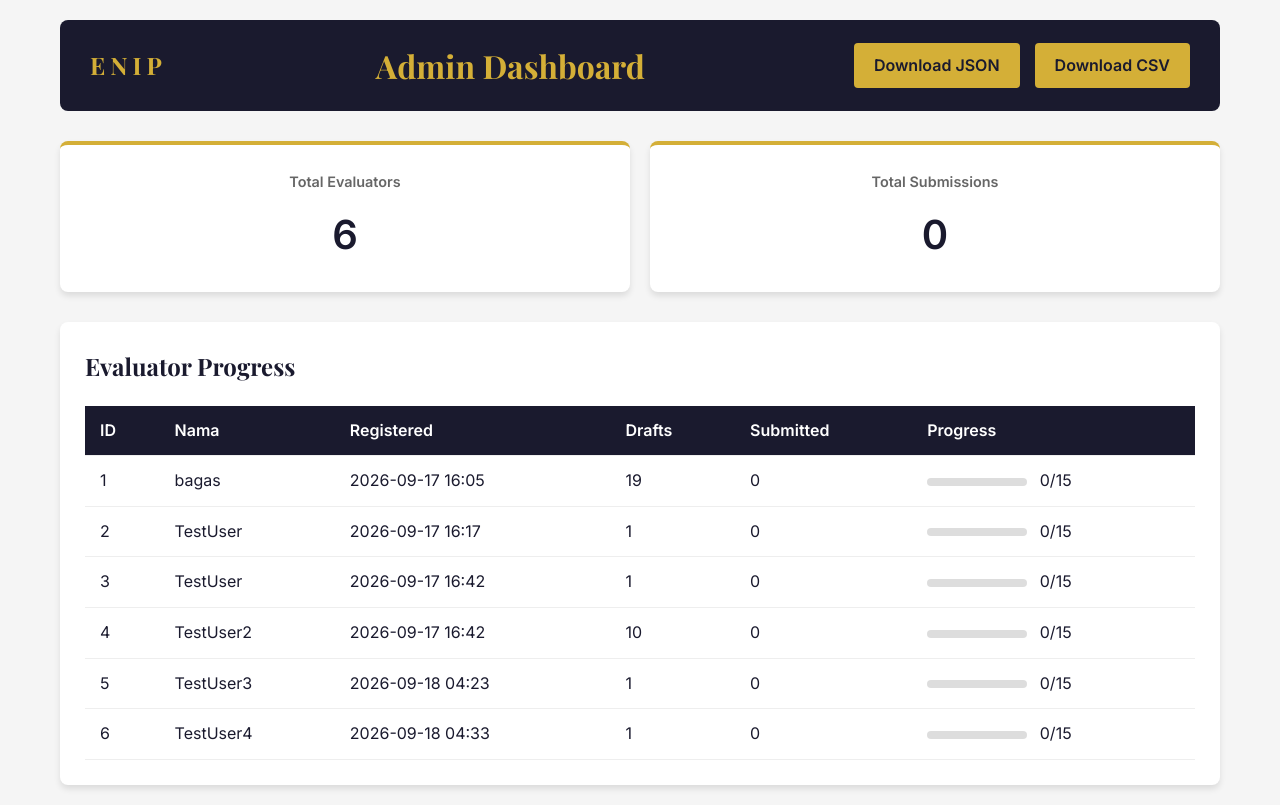
After one commit to bagaswap111/Editor-Naskah-Indonesia-Pro-Skill, a Flask app: page /admin in a window 1280 px wide. The commit adds this page. Run offline with Flask 3, Linux system fonts and the light colour scheme.

Commit message:
refinement for admin page

```diff
--- a/paper/refinement/human_eval/webapp/app.py
+++ b/paper/refinement/human_eval/webapp/app.py
@@ -190,7 +190,9 @@ def evaluate(page):
 
     completed = Evaluation.query.filter_by(
         evaluator_id=evaluator_id,
-        is_draft=False
+        is_draft=True
+    ).filter(
+        Evaluation.score_kejelasan.isnot(None)
     ).count()
 
     # Check which output types exist for this manuscript
@@ -365,6 +367,89 @@ def save_general_comments():
     return jsonify({'success': True})
 
 
+@app.route('/admin/evaluations')
+def admin_evaluations():
+    """Export all evaluation data as JSON for admin."""
+    evaluations = Evaluation.query.all()
+    data = []
+    for e in evaluations:
+        data.append({
+            'evaluator_id': e.evaluator_id,
+            'manuscript_id': e.manuscript_id,
+            'output_type': e.output_type,
+            'page_number': e.page_number,
+            'is_draft': e.is_draft,
+            'completed_at': e.completed_at.isoformat() if e.completed_at else None,
+            'score_kejelasan': e.score_kejelasan,
+            'score_koherensi': e.score_koherensi,
+            'score_kedalaman': e.score_kedalaman,
+            'score_akurasi': e.score_akurasi,
+            'score_gaya': e.score_gaya,
+            'score_mekanik': e.score_mekanik,
+            'score_engagement': e.score_engagement,
+            'comment_kejelasan': e.comment_kejelasan,
+            'comment_koherensi': e.comment_koherensi,
+            'comment_kedalaman': e.comment_kedalaman,
+            'comment_akurasi': e.comment_akurasi,
+            'comment_gaya': e.comment_gaya,
+            'comment_mekanik': e.comment_mekanik,
+            'comment_engagement': e.comment_engagement
+        })
+    return jsonify(data)
+
+
+@app.route('/admin/evaluations/csv')
+def admin_evaluations_csv():
+    """Export all evaluation data as CSV for admin."""
+    import csv
+    import io
+
+    evaluations = Evaluation.query.all()
+
+    output = io.StringIO()
+    writer = csv.writer(output)
+
+    # Header
+    writer.writerow([
+        'evaluator_id', 'manuscript_id', 'output_type', 'page_number', 'is_draft', 'completed_at',
+        'score_kejelasan', 'score_koherensi', 'score_kedalaman', 'score_akurasi', 'score_gaya', 'score_mekanik', 'score_engagement',
+        'comment_kejelasan', 'comment_koherensi', 'comment_kedalaman', 'comment_akurasi', 'comment_gaya', 'comment_mekanik', 'comment_engagement'
+    ])
+
+    for e in evaluations:
+        writer.writerow([
+            e.evaluator_id, e.manuscript_id, e.output_type, e.page_number, e.is_draft,
+            e.completed_at.isoformat() if e.completed_at else None,
+            e.score_kejelasan, e.score_koherensi, e.score_kedalaman, e.score_akurasi, e.score_gaya, e.score_mekanik, e.score_engagement,
+            e.comment_kejelasan, e.comment_koherensi, e.comment_kedalaman, e.comment_akurasi, e.comment_gaya, e.comment_mekanik, e.comment_engagement
+        ])
+
+    response = app.response_class(
+        response=output.getvalue(),
+        mimetype='text/csv',
+        headers={'Content-Disposition': 'attachment; filename=evaluations.csv'}
+    )
+    return response
+
+
+@app.route('/admin')
+def admin_dashboard():
+    """Admin dashboard to view all evaluators and their progress."""
+    evaluators = Evaluator.query.all()
+    stats = []
+    for ev in evaluators:
+        total = Evaluation.query.filter_by(evaluator_id=ev.id).count()
+        submitted = Evaluation.query.filter_by(evaluator_id=ev.id, is_draft=False).count()
+        stats.append({
+            'id': ev.id,
+            'name': ev.name,
+            'created_at': ev.created_at.strftime('%Y-%m-%d %H:%M') if ev.created_at else '-',
+            'total': total,
+            'submitted': submitted
+        })
+    return render_template('admin.html', evaluators=stats)
+
+
 if __name__ == '__main__':
     with app.app_context():
         db.create_all()
--- a/paper/refinement/human_eval/webapp/static/css/style.css
+++ b/paper/refinement/human_eval/webapp/static/css/style.css
@@ -923,3 +923,123 @@ body {
         font-size: 0.9rem;
     }
 }
+
+/* Admin Dashboard */
+.admin-container {
+    max-width: 1200px;
+    margin: 0 auto;
+    padding: 20px;
+}
+
+.admin-header {
+    display: flex;
+    align-items: center;
+    justify-content: space-between;
+    background: var(--color-primary);
+    color: var(--color-white);
+    padding: 20px 30px;
+    border-radius: 8px;
+    margin-bottom: 30px;
+}
+
+.admin-header h1 {
+    font-family: var(--font-heading);
+    color: var(--color-accent);
+}
+
+.header-right {
+    display: flex;
+    gap: 15px;
+}
+
+.btn-download {
+    background: var(--color-accent);
+    color: var(--color-primary);
+    padding: 10px 20px;
+    border-radius: 4px;
+    text-decoration: none;
+    font-weight: 600;
+}
+
+.btn-download:hover {
+    background: var(--color-white);
+}
+
+.admin-stats {
+    display: grid;
+    grid-template-columns: repeat(auto-fit, minmax(200px, 1fr));
+    gap: 20px;
+    margin-bottom: 30px;
+}
+
+.stat-card {
+    background: var(--color-white);
+    padding: 25px;
+    border-radius: 8px;
+    text-align: center;
+    box-shadow: var(--shadow);
+    border-top: 4px solid var(--color-accent);
+}
+
+.stat-card h3 {
+    color: #666;
+    font-size: 0.9rem;
+    margin-bottom: 10px;
+}
+
+.stat-number {
+    font-size: 2.5rem;
+    font-weight: 700;
+    color: var(--color-primary);
+}
+
+.evaluator-list {
+    background: var(--color-white);
+    border-radius: 8px;
+    padding: 25px;
+    box-shadow: var(--shadow);
+}
+
+.evaluator-list h2 {
+    font-family: var(--font-heading);
+    color: var(--color-primary);
+    margin-bottom: 20px;
+}
+
+.evaluator-table {
+    width: 100%;
+    border-collapse: collapse;
+}
+
+.evaluator-table th,
+.evaluator-table td {
+    padding: 12px 15px;
+    text-align: left;
+    border-bottom: 1px solid #eee;
+}
+
+.evaluator-table th {
+    background: var(--color-primary);
+    color: var(--color-white);
+    font-weight: 600;
+}
+
+.evaluator-table tr:hover {
+    background: var(--color-bg);
+}
+
+.progress-bar-small {
+    width: 100px;
+    height: 8px;
+    background: #ddd;
+    border-radius: 4px;
+    display: inline-block;
+    vertical-align: middle;
+    margin-right: 8px;
+}
+
+.progress-fill-small {
+    height: 100%;
+    background: var(--color-accent);
+    border-radius: 4px;
+}
--- /dev/null
+++ b/paper/refinement/human_eval/webapp/templates/admin.html
@@ -0,0 +1,60 @@
+{% extends "base.html" %}
+{% block title %}Admin Dashboard{% endblock %}
+{% block body_class %}admin-page{% endblock %}
+
+{% block content %}
+<div class="admin-container">
+    <header class="admin-header">
+        <span class="logo-small">ENIP</span>
+        <h1>Admin Dashboard</h1>
+        <div class="header-right">
+            <a href="/admin/evaluations" class="btn-download">Download JSON</a>
+            <a href="/admin/evaluations/csv" class="btn-download">Download CSV</a>
+        </div>
+    </header>
+
+    <div class="admin-stats">
+        <div class="stat-card">
+            <h3>Total Evaluators</h3>
+            <p class="stat-number">{{ evaluators|length }}</p>
+        </div>
+        <div class="stat-card">
+            <h3>Total Submissions</h3>
+            <p class="stat-number">{{ evaluators|sum(attribute='submitted') }}</p>
+        </div>
+    </div>
+
+    <div class="evaluator-list">
+        <h2>Evaluator Progress</h2>
+        <table class="evaluator-table">
+            <thead>
+                <tr>
+                    <th>ID</th>
+                    <th>Nama</th>
+                    <th>Registered</th>
+                    <th>Drafts</th>
+                    <th>Submitted</th>
+                    <th>Progress</th>
+                </tr>
+            </thead>
+            <tbody>
+                {% for ev in evaluators %}
+                <tr>
+                    <td>{{ ev.id }}</td>
+                    <td>{{ ev.name }}</td>
+                    <td>{{ ev.created_at }}</td>
+                    <td>{{ ev.total - ev.submitted }}</td>
+                    <td>{{ ev.submitted }}</td>
+                    <td>
+                        <div class="progress-bar-small">
+                            <div class="progress-fill-small" style="width: {{ (ev.submitted / 15 * 100) if ev.submitted > 0 else 0 }}%"></div>
+                        </div>
+                        <span>{{ ev.submitted }}/15</span>
+                    </td>
+                </tr>
+                {% endfor %}
+            </tbody>
+        </table>
+    </div>
+</div>
+{% endblock %}
```
Also changed, not shown: paper/refinement/human_eval/webapp/instance/evaluations.db.
